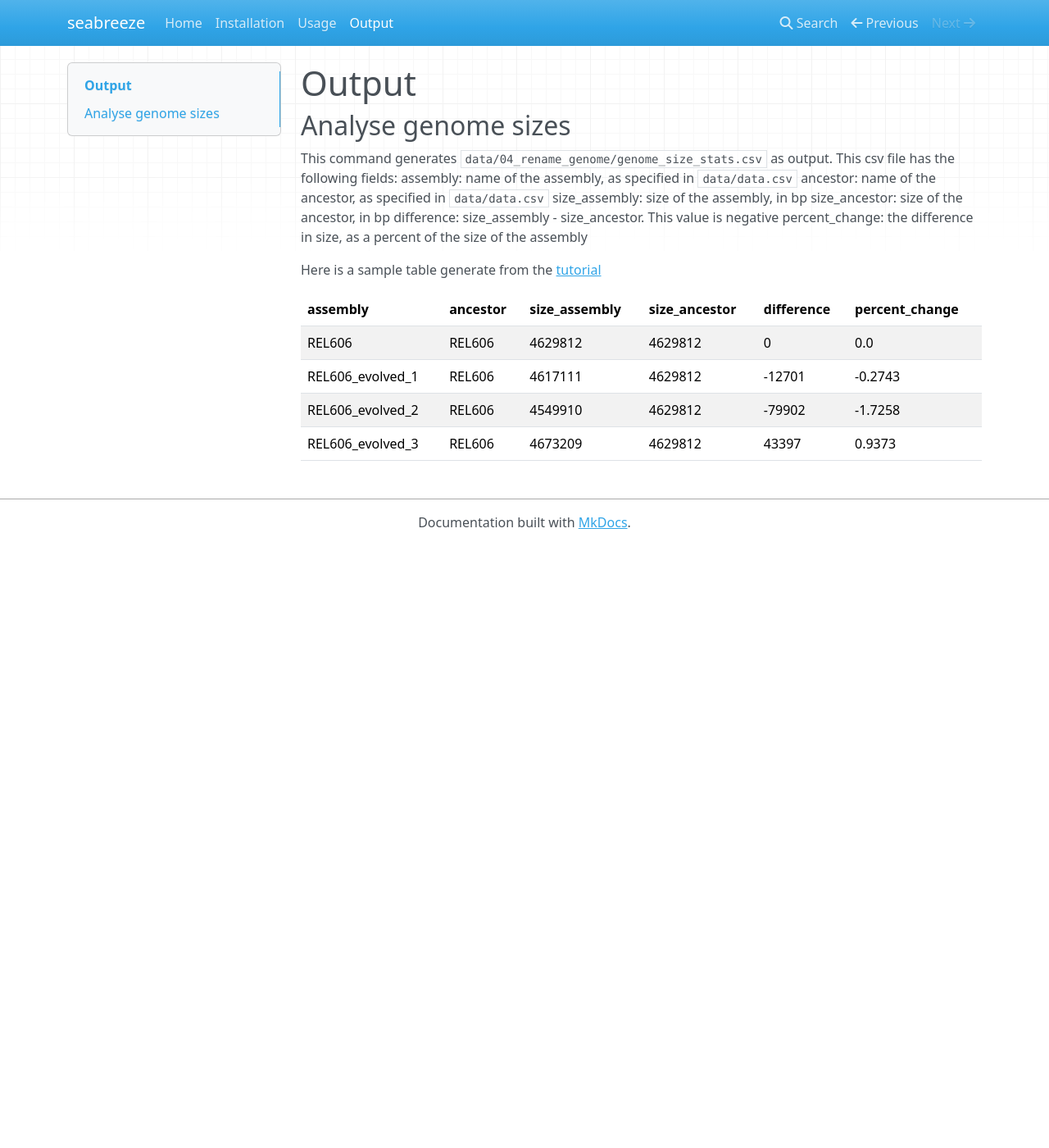
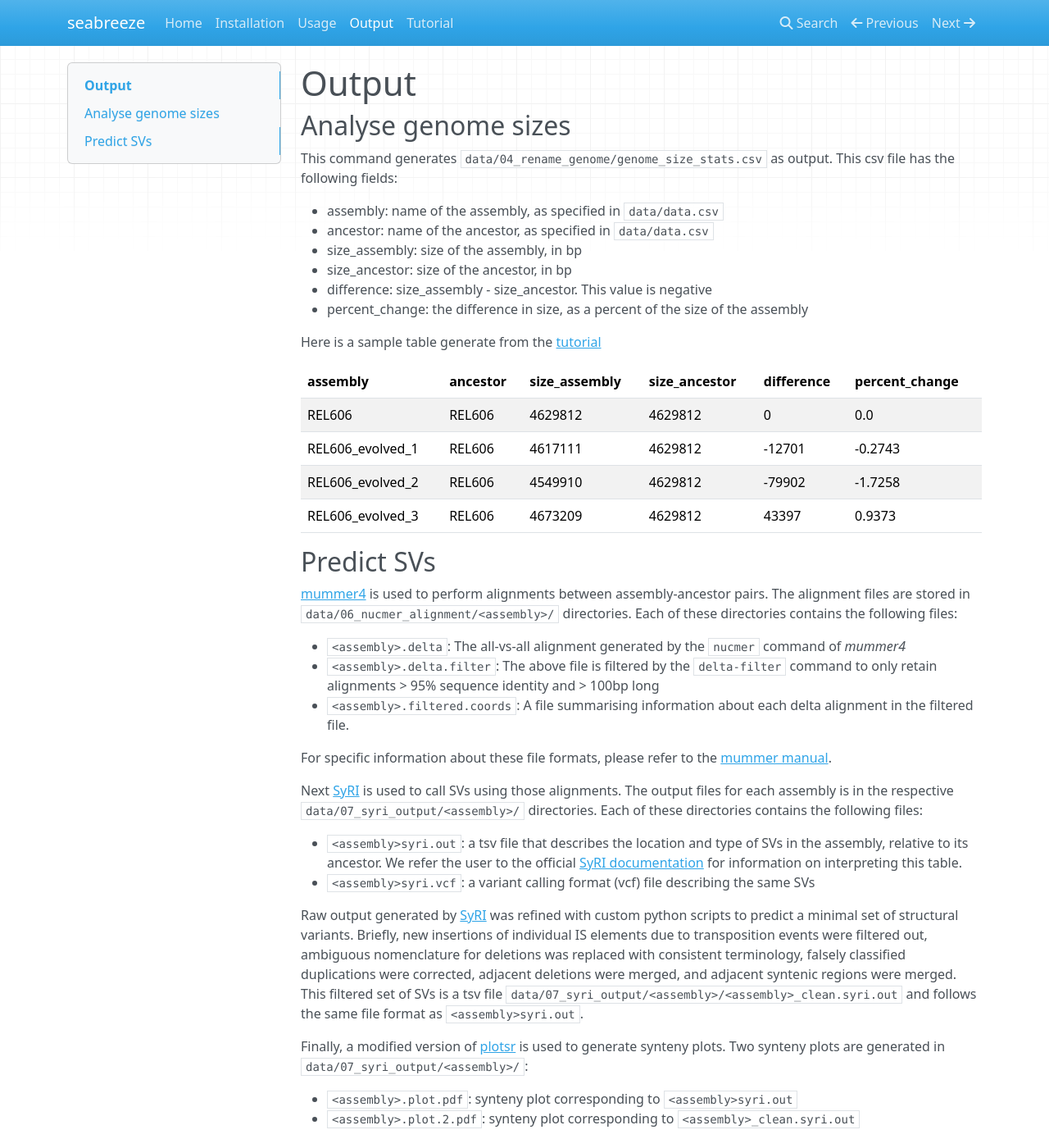
Before and after one commit to barricklab/seabreeze, an MkDocs documentation site: the page built from documentation/docs/output.md, in a window 1280 px wide and 1400 px high. Shown: the whole window at 82% size. Built offline with MkDocs 1.6.1, drawn with Linux system fonts in a browser that asks for light colours; nearby versions of some CDN libraries.

Commit message:
update docs

```diff
--- a/documentation/docs/output.md
+++ b/documentation/docs/output.md
@@ -3,12 +3,13 @@
 ## Analyse genome sizes
 
 This command generates `data/04_rename_genome/genome_size_stats.csv` as output. This csv file has the following fields:
-assembly: name of the assembly, as specified in `data/data.csv`
-ancestor: name of the ancestor, as specified in `data/data.csv`
-size_assembly: size of the assembly, in bp
-size_ancestor: size of the ancestor, in bp
-difference: size_assembly - size_ancestor. This value is negative
-percent_change: the difference in size, as a percent of the size of the assembly
+
+- assembly: name of the assembly, as specified in `data/data.csv`
+- ancestor: name of the ancestor, as specified in `data/data.csv`
+- size_assembly: size of the assembly, in bp
+- size_ancestor: size of the ancestor, in bp
+- difference: size_assembly - size_ancestor. This value is negative
+- percent_change: the difference in size, as a percent of the size of the assembly
 
 Here is a sample table generate from the [tutorial](tutorial.md)
 
@@ -18,3 +19,25 @@ Here is a sample table generate from the [tutorial](tutorial.md)
 |REL606_evolved_1|REL606|4617111|4629812|-12701|-0.2743|
 |REL606_evolved_2|REL606|4549910|4629812|-79902|-1.7258|
 |REL606_evolved_3|REL606|4673209|4629812|43397|0.9373|
+
+## Predict SVs
+
+[mummer4](https://github.com/mummer4/mummer) is used to perform alignments between assembly-ancestor pairs. The alignment files are stored in `data/06_nucmer_alignment/<assembly>/` directories. Each of these directories contains the following files:
+
+- `<assembly>.delta`: The all-vs-all alignment generated by the `nucmer` command of _mummer4_
+- `<assembly>.delta.filter`: The above file is filtered by the `delta-filter` command to only retain alignments > 95% sequence identity and > 100bp long
+- `<assembly>.filtered.coords`: A file summarising information about each delta alignment in the filtered file.
+
+For specific information about these file formats, please refer to the [mummer manual](https://mummer.sourceforge.net/manual/#coords).
+
+Next [SyRI](https://github.com/schneebergerlab/syri) is used to call SVs using those alignments. The output files for each assembly is in the respective `data/07_syri_output/<assembly>/` directories. Each of these directories contains the following files:
+
+- `<assembly>syri.out`: a tsv file that describes the location and type of SVs in the assembly, relative to its ancestor. We refer the user to the official [SyRI documentation](https://schneebergerlab.github.io/syri/fileformat.html) for information on interpreting this table.
+- `<assembly>syri.vcf`: a variant calling format (vcf) file describing the same SVs
+
+Raw output generated by [SyRI](https://github.com/schneebergerlab/syri) was refined with custom python scripts to predict a minimal set of structural variants. Briefly, new insertions of individual IS elements due to transposition events were filtered out, ambiguous nomenclature for deletions was replaced with consistent terminology, falsely classified duplications were corrected, adjacent deletions were merged, and adjacent syntenic regions were merged. This filtered set of SVs is a tsv file `data/07_syri_output/<assembly>/<assembly>_clean.syri.out` and follows the same file format as `<assembly>syri.out`.
+
+Finally, a modified version of [plotsr](https://github.com/ira-zibbu/plotsr) is used to generate synteny plots. Two synteny plots are generated in `data/07_syri_output/<assembly>/`:
+
+- `<assembly>.plot.pdf`: synteny plot corresponding to `<assembly>syri.out`
+- `<assembly>.plot.2.pdf`: synteny plot corresponding to `<assembly>_clean.syri.out`
--- a/documentation/mkdocs.yml
+++ b/documentation/mkdocs.yml
@@ -4,3 +4,4 @@ nav:
   - Installation: installation.md
   - Usage: usage.md
   - Output: output.md
+  - Tutorial: tutorial.md
```
Also changed, not shown: documentation/docs/index.md (+5 -1 lines), documentation/docs/installation.md (+1 -1 lines), documentation/docs/tutorial.md (added, +76 -0 lines), documentation/docs/usage.md (+41 -6 lines), README.md.
